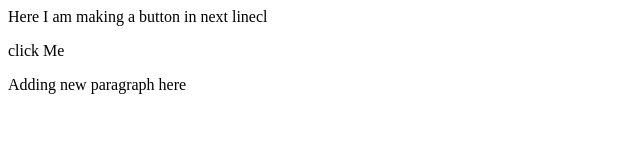
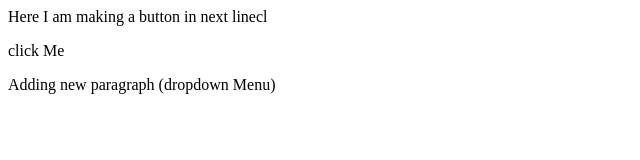
Before and after one commit to ARSLANF02/small-task, a plain HTML site: page index.html in a window 1280 px wide. Shown: the whole page, without its empty margins (0-640 px from the left). Drawn offline with Linux system fonts and the light colour scheme.

```diff
--- a/index.html
+++ b/index.html
@@ -1,3 +1,3 @@
 <p>Here I am making a button in next linecl</p>
 <butom> click Me</butom>
-<p> Adding new paragraph  here</p>
+<p> Adding new paragraph (dropdown Menu)</p>
```
